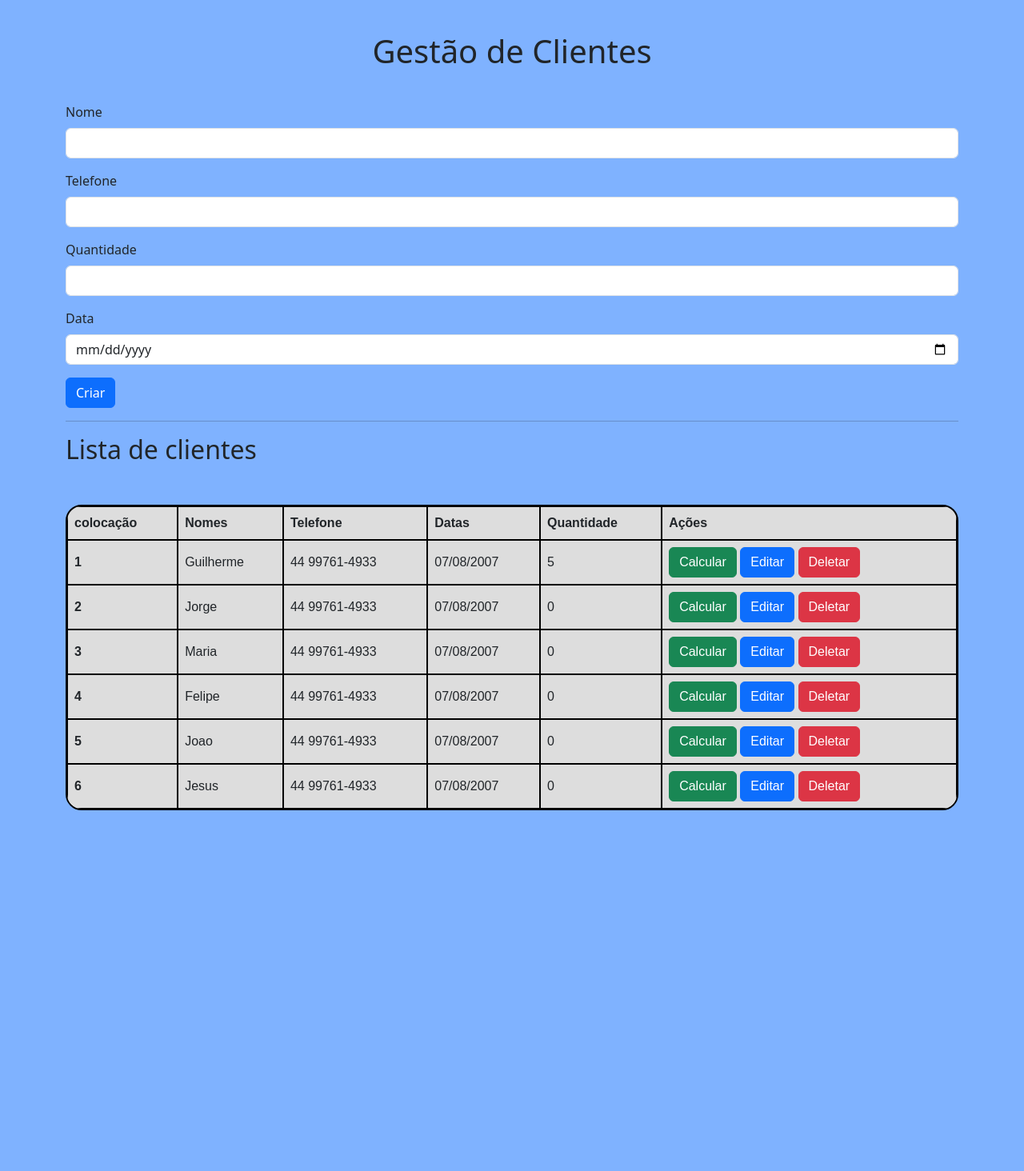
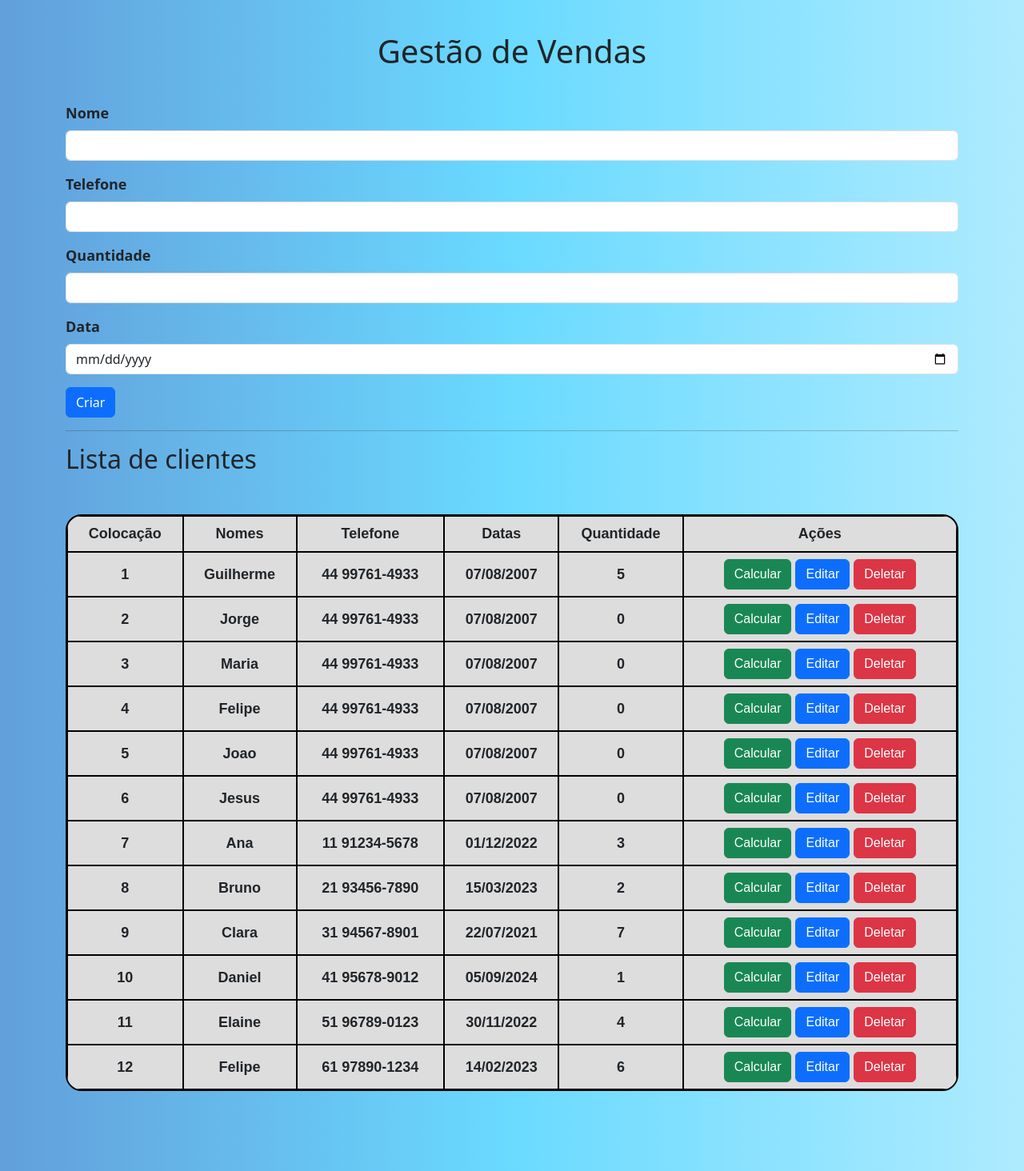
Before and after one commit to gabrielperes16/User_Management, a Flask app: page / in a window 1280 px wide. Shown: the whole page at 80% size. Before the commit the page ends 1013 px from the top, so only its background shows below. Run offline with Flask 3, Linux system fonts and the light colour scheme.

Commit message:
Add files via upload

```diff
--- a/Sales Management/database/cliente.py
+++ b/Sales Management/database/cliente.py
@@ -5,4 +5,10 @@ CLIENTES = [
     {"id": 4, "nome": "Felipe",'dia': '07/08/2007', 'telefone': '44 99761-4933', 'quantidade': 0},
     {"id": 5, "nome": "Joao", 'dia': '07/08/2007', 'telefone': '44 99761-4933', 'quantidade': 0},
     {"id": 6, "nome": "Jesus", 'dia': '07/08/2007', 'telefone': '44 99761-4933', 'quantidade': 0},
+    {"id": 7, "nome": "Ana", "dia": "01/12/2022", "telefone": "11 91234-5678", "quantidade": 3},
+    {"id": 8, "nome": "Bruno", "dia": "15/03/2023", "telefone": "21 93456-7890", "quantidade": 2},
+    {"id": 9, "nome": "Clara", "dia": "22/07/2021", "telefone": "31 94567-8901", "quantidade": 7},
+    {"id": 10, "nome": "Daniel", "dia": "05/09/2024", "telefone": "41 95678-9012", "quantidade": 1},
+    {"id": 11, "nome": "Elaine", "dia": "30/11/2022", "telefone": "51 96789-0123", "quantidade": 4},
+    {"id": 12, "nome": "Felipe", "dia": "14/02/2023", "telefone": "61 97890-1234", "quantidade": 6}
 ]
--- a/Sales Management/routes/cliente.py
+++ b/Sales Management/routes/cliente.py
@@ -76,8 +76,8 @@ def detalhe_cliente(cliente_id):
             try:
                 quantidade = int(cliente["quantidade"])  # Converte a quantidade para float
                 calculo = quantidade * 7
-                resultado = f'O resultado de {quantidade} X 7 = {calculo:.2f}'
-                contexto = f'O Cliente {cliente["nome"]} Comprou '
+                resultado = f' <strong>{quantidade} X 7 = {calculo:.2f}</strong>'
+                contexto = f'O Cliente <strong>{cliente["nome"]}</strong> Comprou <strong>{cliente["quantidade"]}</strong> Garrafas'
                 return f'{contexto}{resultado}'
             except ValueError:
                 abort(400, description="Quantidade inválida")  # Retorna erro 400 se a conversão falhar
--- a/Sales Management/static/css/app.css
+++ b/Sales Management/static/css/app.css
@@ -1,5 +1,13 @@
 body {
-    background-color: rgb(127, 178, 255);
+  background: linear-gradient(to right, #629fdb, #6adaff, #aeebff);
+  border-radius: 5px;
+}
+
+.tables th,
+.tables td {
+  text-align: center;
+  font-weight: bolder;
+  font-size: 18px;
 }
 
 table {
@@ -15,12 +23,15 @@ body {
   margin-bottom: 100px;
 }
 
-  th, td {
-    border: 1px solid black; /* Black border for cells */
+th,
+td {
+  border: 1px solid black;
+  /* Black border for cells */
   padding: 8px;
 }
 
-  td, th {
+td,
+th {
   text-align: left;
 }
 
@@ -28,14 +39,16 @@ body {
   background-color: #dddddd;
 }
 
-  h1 {
+
+
+.form-label {
+  font-size: 18px;
+  font-weight: 700;
+}
+
+
+.typed-text {
   text-align: center;
   margin-top: 40px;
   margin-bottom: 40px;
 }
-  .tables{
-    margin-bottom: 400px;
-  }
-  lista-clientes{
-    text-align: center;
-  }
--- a/Sales Management/templates/form_cliente.html
+++ b/Sales Management/templates/form_cliente.html
@@ -1,42 +1,31 @@
-<form class="c-form"
-        {% if cliente %}
-            action="{{ url_for('cliente.atualizar_cliente', cliente_id=cliente.id) }}"
-        {% else %}
-            action="{{ url_for('cliente.inserir_cliente') }}"
-        {% endif %}
-
-        method="{% if cliente %}PUT{% else %}POST{% endif %}"
-
-        {% if cliente %}
-            c-swap="#cliente-{{cliente.id}}"
-        {% else %}
-            c-append="#lista-clientes"
-        {% endif %}
-
-        c-reload-container="true">
-
+<form class="c-form" {% if cliente %} action="{{ url_for('cliente.atualizar_cliente', cliente_id=cliente.id) }}" {% else
+    %} action="{{ url_for('cliente.inserir_cliente') }}" {% endif %}
+    method="{% if cliente %}PUT{% else %}POST{% endif %}" {% if cliente %} c-swap="#cliente-{{cliente.id}}" {% else %}
+    c-append="#lista-clientes" {% endif %} c-reload-container="true">
+    <div class="edit">
         <div class="mb-3">
             <label class="form-label">Nome</label>
-      <input type="text" class="form-control" name="nome" {% if cliente%}value="{{cliente.nome}}"{% endif %} required=''>
+            <input type="text" class="form-control" name="nome" {% if cliente%}value="{{cliente.nome}}" {% endif %}
+                required=''>
         </div>
 
         <div class="mb-3">
             <label class="form-label" for="telefone">Telefone</label>
-        <input type="tel" class="form-control" id="telefone" name="telefone" >
+            <input type="tel" class="form-control" id="telefone" name="telefone">
 
         </div>
 
         <div class="mb-3">
             <label class="form-label" for="quantidade">Quantidade</label>
-        <input type="number" class="form-control" id="quantidade" name="quantidade"
-            {% if cliente %}value="{{ cliente.quantidade }}"{% endif %} required min="0" step="1">
+            <input type="number" class="form-control" id="quantidade" name="quantidade" {% if cliente
+                %}value="{{ cliente.quantidade }}" {% endif %} required min="0" step="1">
         </div>
         <div class="mb-3">
             <label class="form-label" for="dia ">Data</label>
-        <input type="date" class="form-control" id="dia" name="dia"
-            {% if cliente %}value="{{ cliente.quantidade }}"{% endif %} min="0" step="1">
+            <input type="date" class="form-control" id="dia" name="dia" {% if cliente %}value="{{ cliente.quantidade }}"
+                {% endif %} min="0" step="1">
         </div>
-
+    </div>
     <button type="submit" class="btn btn-primary">
         {% if cliente %}Salvar{% else %}Criar{% endif %}
     </button>
--- a/Sales Management/templates/index.html
+++ b/Sales Management/templates/index.html
@@ -1,20 +1,25 @@
 <!doctype html>
 <html lang="en">
+
 <head>
   <meta charset="utf-8">
   <meta name="viewport" content="width=device-width, initial-scale=1">
-    <title>Bootstrap demo</title>
-    <link href="https://cdn.jsdelivr.net/npm/bootstrap@5.3.2/dist/css/bootstrap.min.css" rel="stylesheet" integrity="sha384-T3c6CoIi6uLrA9TneNEoa7RxnatzjcDSCmG1MXxSR1GAsXEV/Dwwykc2MPK8M2HN" crossorigin="anonymous">
-    <link rel="stylesheet" href="{{ url_for('static', filename='css/app.css')  }}">
+  <title>Sales management</title>
+  <link href="https://cdn.jsdelivr.net/npm/bootstrap@5.3.2/dist/css/bootstrap.min.css" rel="stylesheet"
+    integrity="sha384-T3c6CoIi6uLrA9TneNEoa7RxnatzjcDSCmG1MXxSR1GAsXEV/Dwwykc2MPK8M2HN" crossorigin="anonymous">
+  <link rel="stylesheet" href="{{ url_for('static', filename='css/app.css') }}">
 </head>
+
 <body>
-
   <div class="container">
-      <h1 class="text-center">Gestão de Clientes</h1>
+    <main>
+      <section class="text-container">
+        <h1 class="typed-text"> Gestão de Vendas </h1>
+      </section>
+    </main>
 
     <!-- Formulário add cliente -->
-      <div id="form-cliente"
-          c-container="{{ url_for('cliente.form_cliente') }}"></div>
+    <div id="form-cliente" c-container="{{ url_for('cliente.form_cliente') }}"></div>
 
     <hr>
 
@@ -23,14 +28,16 @@
     <div c-container="{{ url_for('cliente.lista_clientes') }}"></div>
   </div>
 
+  <!-- Modal -->
   <div class="modal fade" id="exampleModal" tabindex="-1" aria-labelledby="exampleModalLabel" aria-hidden="true">
-      <div class="modal-dialog">
+    <div class="modal-dialog modal-dialog-centered modal-dialog-scrollable modal-lg">
       <div class="modal-content">
         <div class="modal-header">
-            <h1 class="modal-title fs-5" id="exampleModalLabel">Modal title</h1>
+          <h1 class="modal-title fs-5" id="exampleModalLabel">Calculo Valor</h1>
           <button type="button" class="btn-close" data-bs-dismiss="modal" aria-label="Close"></button>
         </div>
-          <div class="modal-body" id="exibir-cliente"></div>
+        <div class="modal-body" id="exibir-cliente">
+        </div>
         <div class="modal-footer">
           <button type="button" class="btn btn-secondary" data-bs-dismiss="modal">Close</button>
           <button type="button" class="btn btn-primary">Save changes</button>
@@ -39,10 +46,10 @@
     </div>
   </div>
 
+  <script src="https://cdn.jsdelivr.net/npm/bootstrap@5.3.2/dist/js/bootstrap.bundle.min.js"
+    integrity="sha384-C6RzsynM9kWDrMNeT87bh95OGNyZPhcTNXj1NW7RuBCsyN/o0jlpcV8Qyq46cDfL"
+    crossorigin="anonymous"></script>
+  <script src="{{ url_for('static', filename='js/cru.js') }}"></script>
+</body>
 
-
-    <script src="https://cdn.jsdelivr.net/npm/bootstrap@5.3.2/dist/js/bootstrap.bundle.min.js" integrity="sha384-C6RzsynM9kWDrMNeT87bh95OGNyZPhcTNXj1NW7RuBCsyN/o0jlpcV8Qyq46cDfL" crossorigin="anonymous"></script>
-    <script src="{{ url_for('static', filename='js/cru.js')  }}"></script>
-
-  </body>
 </html>
--- a/Sales Management/templates/lista_clientes.html
+++ b/Sales Management/templates/lista_clientes.html
@@ -1,6 +1,6 @@
 <table class="tables">
   <tr>
-    <th scope="col">colocação</th>
+    <th scope="col">Colocação</th>
     <th scope="col">Nomes</th>
     <th scope="col">Telefone</th>
     <th scope="col">Datas</th>
@@ -9,7 +9,7 @@
   </tr>
   <tbody id="lista-clientes">
     {% for cliente in clientes %}
-        {% include 'item_cliente.html'%}
+        {% include 'item_cliente.html' %}
     {% endfor %}
   </tbody>
 </table>
```
Also changed, not shown: Sales Management/templates/item_cliente.html (line endings or trailing spaces). Lines whose indentation alone changed are shown as unchanged.
